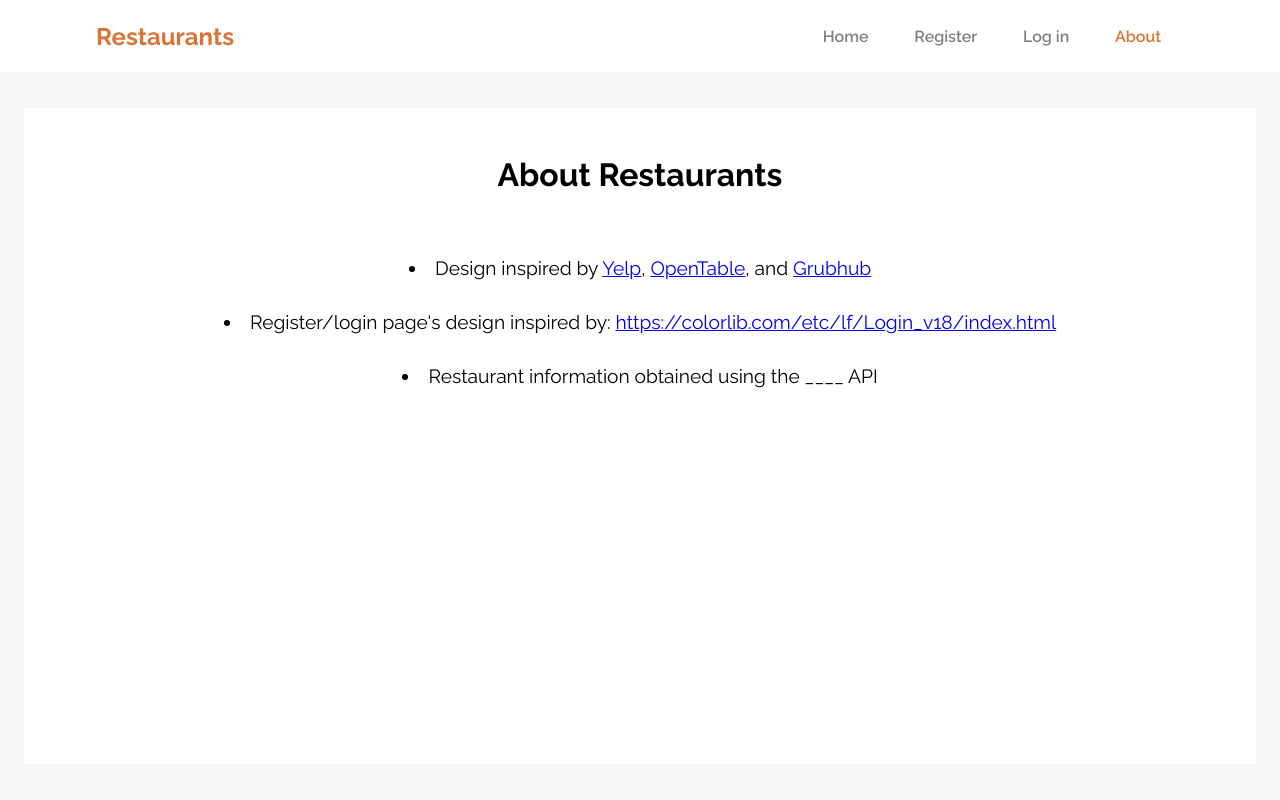
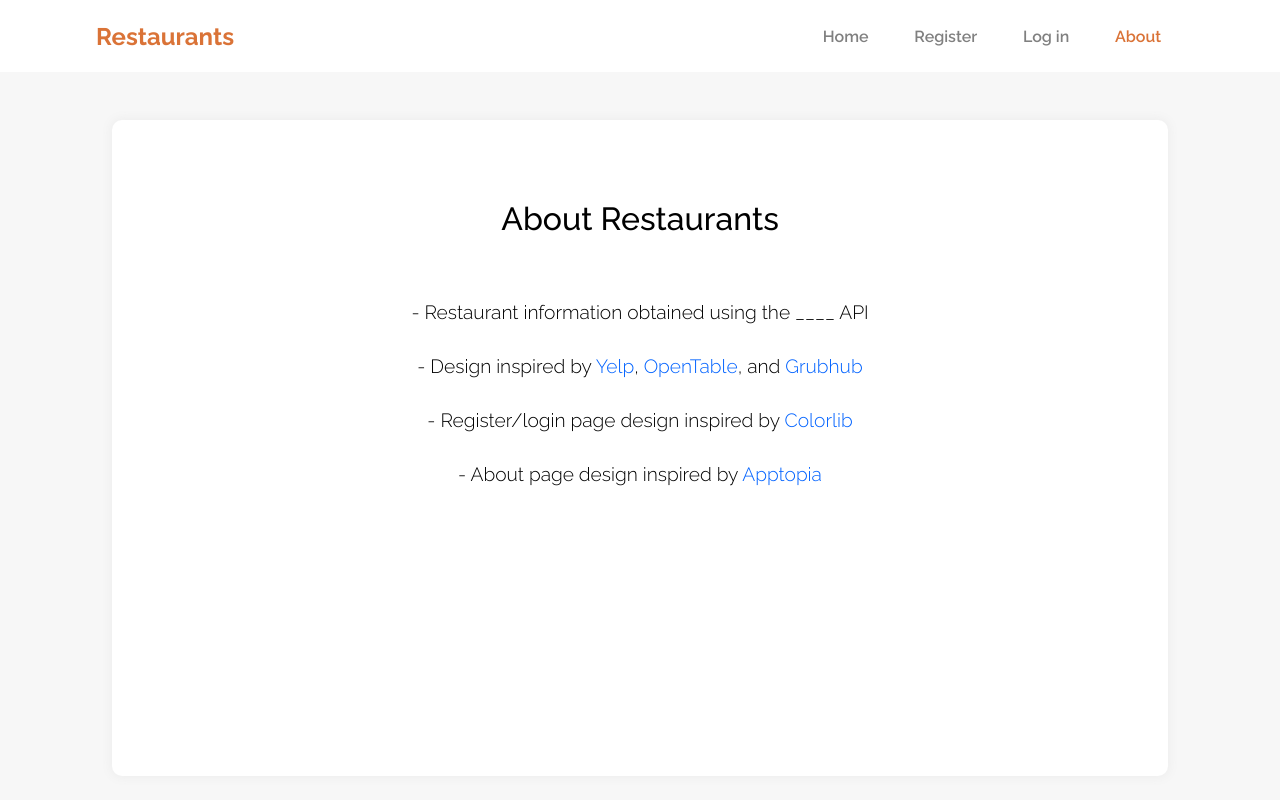
Before and after one commit to azarnighian/CS50W-FinalProject, a Django app: page /about in a window 1280 px wide. Run offline with Django 3.2, Linux system fonts and the light colour scheme.

Commit message:
Added styling to About page

```diff
--- a/restaurants/static/restaurants/about.css
+++ b/restaurants/static/restaurants/about.css
@@ -9,34 +9,51 @@ body {
 .flex-container {
   display: flex;
   flex-wrap: wrap;
-  justify-content: center;
-  align-items: center;
-
   min-height: calc( 100vh - (var(--NavBarHeight)) );
 }
 
 .white-box {
     background-color: white;
-    margin: 1.5rem;
+    margin-top: 3rem;
     text-align: center;
     width: 100%;
-    height: calc( 91vh - (var(--NavBarHeight)) );
+    box-shadow: 0px 0px 10px 2px #eeeeee;
 }
 
 h1 {
-    margin-top: 3rem;
+    margin-top: 5rem;
     margin-bottom: 3rem;
+    font-weight: 500;
 }
 
 .white-box ul {
     padding: 1rem;
+    list-style-type: none;
 }
+
 .white-box li {
     font-size: 1.2rem;
     margin-bottom: 2rem;
     list-style-position: inside;
+    font-weight: 300;
 }
+
 .white-box a {
     word-wrap: anywhere;
     overflow-wrap: anywhere;
+    text-decoration: none;
+    color: var(--LinkBlue);
 }
+.white-box a:hover {
+    color: var(--HoverLinkBlue);
+    text-decoration: underline;
+}
+
+
+@media only screen and (min-width: 768px) {
+    .white-box {
+        margin: 3rem 7rem 0;
+        height: calc( 91vh - (var(--NavBarHeight)) );
+        border-radius: 10px;
+    }
+}
--- a/restaurants/static/restaurants/layout.css
+++ b/restaurants/static/restaurants/layout.css
@@ -16,6 +16,8 @@ html,body {
   --NavBarHeight: 9vh;
   --Orange: #da7337;
   --HoverOrange: #dd641e;
+  --LinkBlue: rgb(0, 98, 255);
+  --HoverLinkBlue: rgb(0, 60, 156);
 }
 
 /* Nav Bar */
--- a/restaurants/templates/restaurants/about.html
+++ b/restaurants/templates/restaurants/about.html
@@ -25,16 +25,19 @@
 
             <ul>
                 <li>
-                    Design inspired by <a href="https://www.yelp.com/">Yelp</a>,
+                    - Restaurant information obtained using the ____ API
+                </li>
+                <li>
+                    - Design inspired by <a href="https://www.yelp.com/">Yelp</a>,
                     <a href="https://www.opentable.com/">OpenTable</a>,
                     and <a href="https://www.grubhub.com/">Grubhub</a>
                 </li>
                 <li>
-                    Register/login page's design inspired by: <a
-                    href="https://colorlib.com/etc/lf/Login_v18/index.html">https://colorlib.com/etc/lf/Login_v18/index.html</a>
+                    - Register/login page design inspired by <a
+                    href="https://colorlib.com/etc/lf/Login_v18/index.html">Colorlib</a>
                 </li>
                 <li>
-                    Restaurant information obtained using the ____ API
+                    - About page design inspired by <a href="https://blog.hubspot.com/hs-fs/hubfs/Screen%20Shot%202017-01-06%20at%202.10.03%20PM.png?width=669&name=Screen%20Shot%202017-01-06%20at%202.10.03%20PM.png">Apptopia</a>
                 </li>
             </ul>
        </div>
```
Also changed, not shown: restaurants/static/restaurants/results.css (+4 -6 lines).
